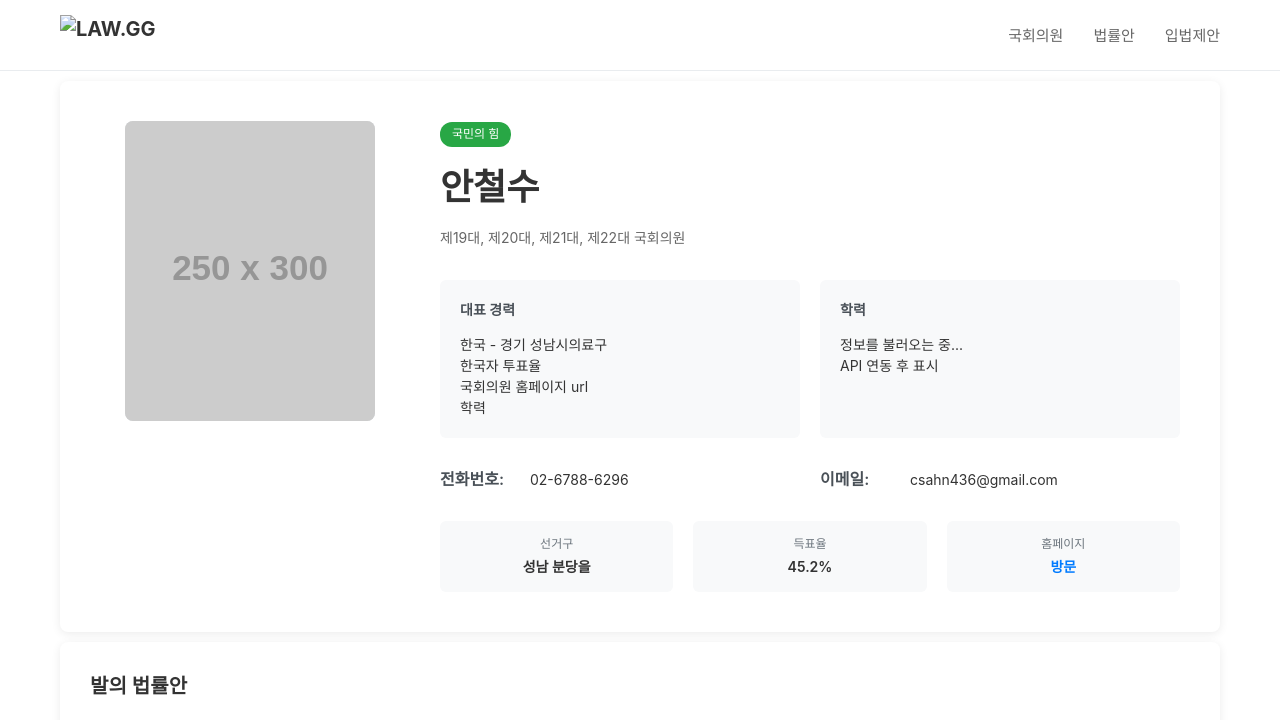
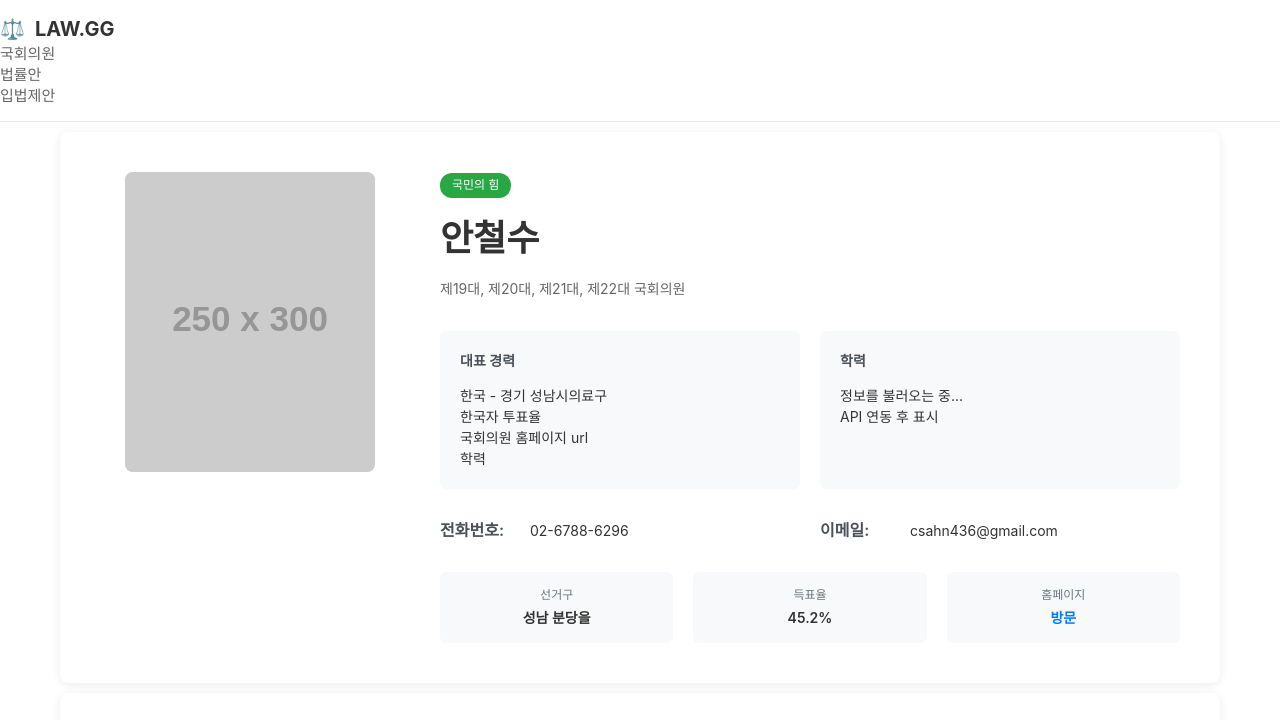
Before and after one commit to coomind/HIfive, a plain HTML site: page NAdetail.html in a window 1280 px wide. Shown: the top 720 px of the page. Drawn offline with Linux system fonts and the light colour scheme; no server answers; placeholder pictures from the web are drawn by us.

Commit message:
Update NAdetail.html

```diff
--- a/NAdetail.html
+++ b/NAdetail.html
@@ -330,16 +330,15 @@
 <body>
     <!-- 헤더 -->
     <header class="header">
-        <div class="header-content">
-            <div class="logo">
-                <img src="your-logo.png" alt="LAW.GG" class="logo-img">
-            </div>
-            <nav class="nav-menu">
-                <a href="#" class="nav-item">국회의원</a>
-                <a href="#" class="nav-item">법률안</a>
-                <a href="#" class="nav-item">입법제안</a>
-            </nav>
+        <div class="logo" onclick="goToHome()">
+            <div class="logo-icon">⚖️</div>
+            <span>LAW.GG</span>
         </div>
+        <nav class="nav">
+            <div class="nav-item" onclick="goToMembersPage()">국회의원</div>
+            <div class="nav-item" onclick="geToBillsPage()">법률안</div>
+            <div class="nav-item" onclick="goToProposalsPage()">입법제안</div>
+        </nav>
     </header>
 
     <!-- 메인 컨테이너 -->
@@ -467,6 +466,31 @@
     </main>
 
     <script>
+        // 페이지 이동
+        function goToHome() {
+            // 페이지를 새로고침하여 홈으로 돌아가기
+            window.location.reload();
+        }
+
+        function goToMembersPage() {
+            window.location.href = 'NAlist.html';
+        }
+
+        function geToBillsPage() {
+            window.location.href = 'LAWlist.html';
+        }
+
+        function goToProposalsPage() {
+           window.location.href = 'PROPlist.html';
+        }
+
+        function viewBillDetail(billId, billTitle) {
+            window.location.href = `LAWdetail.html/${billId}`;
+        }
+
+        function viewMemberDetail(memberId, memberName) {
+            window.location.href = `NAdetail.html/${memberId}`;
+        }
         // API 설정
         const API_CONFIG = {
             memberUrl: 'https://open.assembly.go.kr/portal/openapi/nwvrqwxyaytdsfvhu',
```
